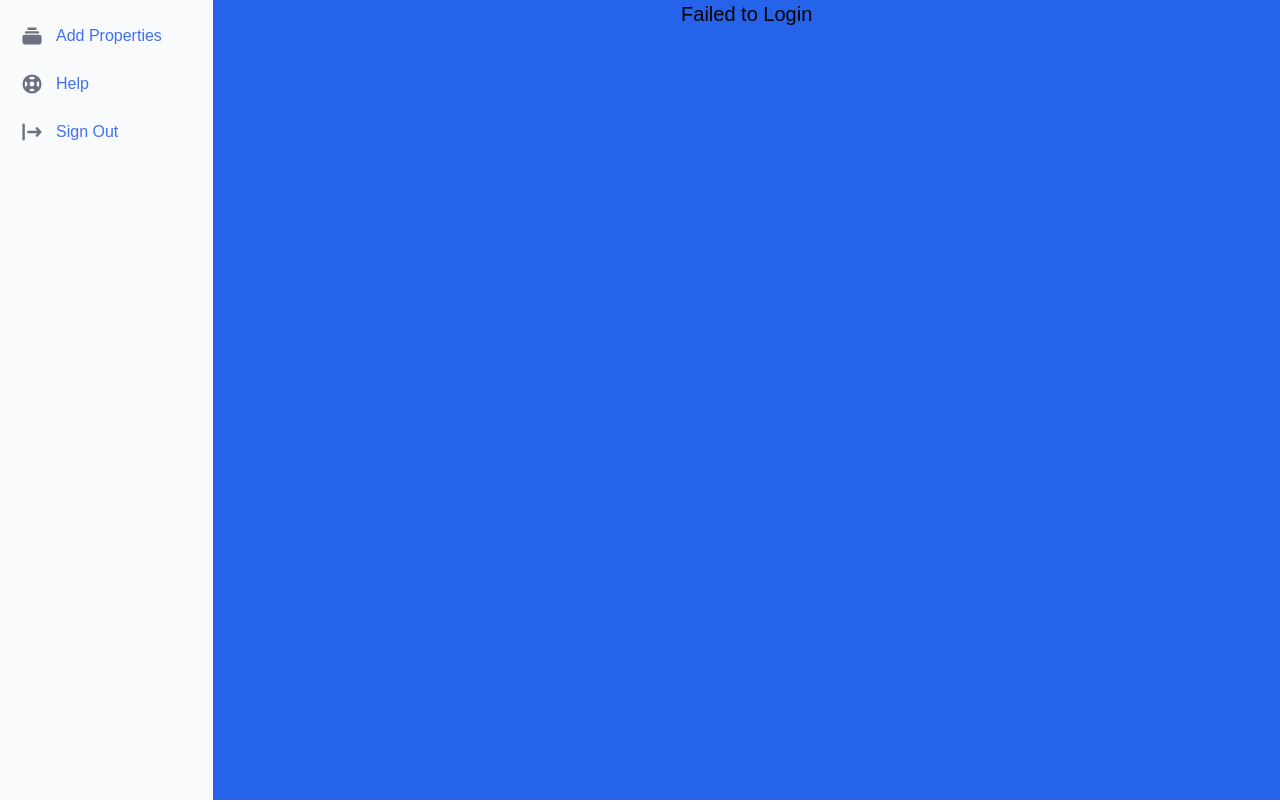
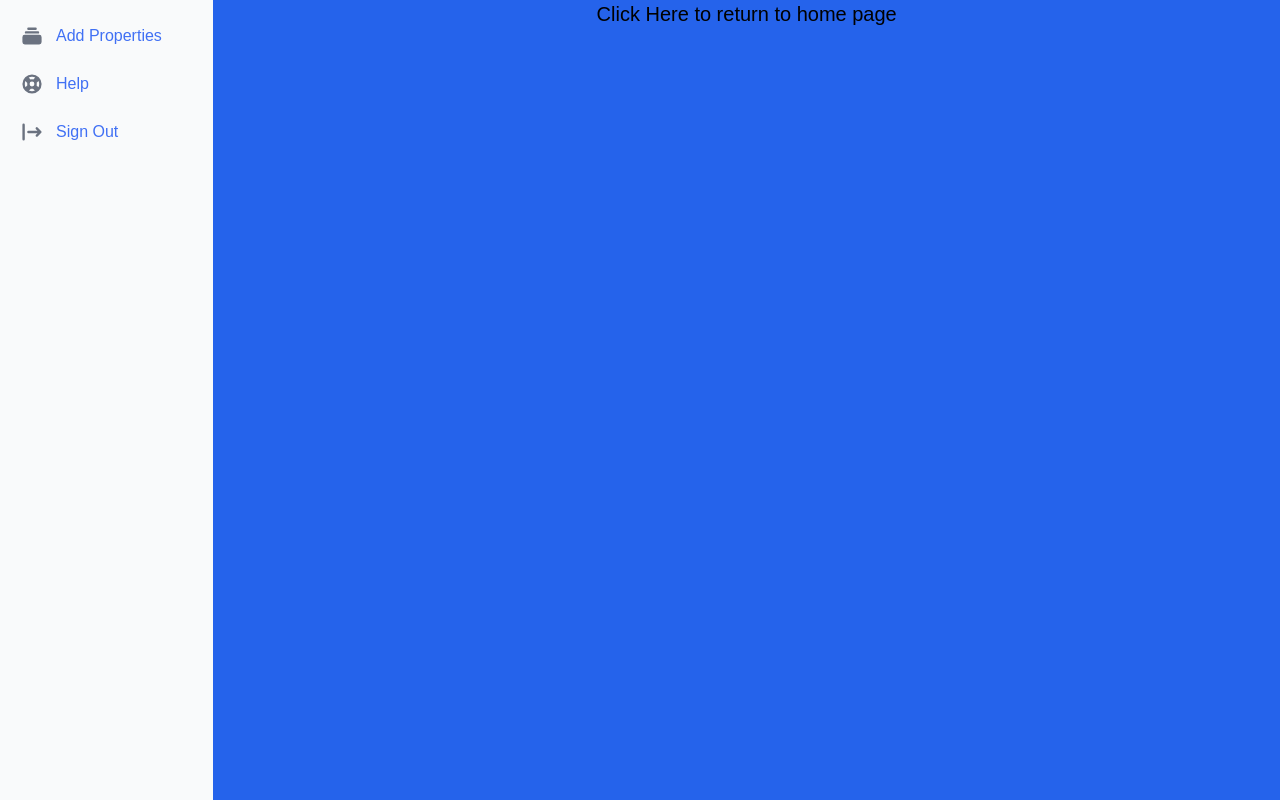
Before and after one commit to ramyakulanthavelu/RentalProperty, a Next.js app: page /landing in a window 1280 px wide. Shown: the top 802 px of the page. Built offline with nearby package versions, Linux system fonts and the light colour scheme; no server answers.

Commit message:
Log out screen

```diff
--- a/pages/landing/index.js
+++ b/pages/landing/index.js
@@ -2,6 +2,9 @@ import React from "react";
 import SideNavBar from "../../components/sidenavbar";
 import Footer from "@/components/Footer";
 import { useSession, signOut, SessionProvider } from "next-auth/react";
+import { useRouter } from "next/router";
+import Link from "next/link";
+
 
 // export const getStaticProps = async () => {
 //   const url = "http://localhost:3000/api/auth/users?id=";
@@ -26,8 +29,11 @@ import { useSession, signOut, SessionProvider } from "next-auth/react";
 
 function index({ user }) {
   const { data: session } = useSession();
+  const router = useRouter()
   function handlesignout() {
+
     signOut();
+
   }
 
   return (
@@ -39,16 +45,16 @@ function index({ user }) {
   );
 }
 function guest() {
-  return <div className="text-xl text-black">Failed to Login</div>;
+  return <div className="text-xl text-black">Click <Link href="/">Here</Link> to return to home page</div>;
 }
 
 function login({ session, handlesignout, user }) {
   return (
     <div className="text-xl text-black">
-      Logged in Ratface
+
       <div>
         {/* <p className="text-purple-400">{user.username}</p> */}
-        <p>{session.user.email}</p>
+        <p>Welcome {session.user.email}</p>
       </div>
       <div className="flex justify-center">
         <button
--- a/pages/login.js
+++ b/pages/login.js
@@ -23,7 +23,7 @@ function login() {
       redirect: false,
       email: values.email,
       password: values.password,
-      callbackUrl: "/landing2",
+      callbackUrl: "/landing",
     });
 
     if (status.ok) router.push(status.url);
```
